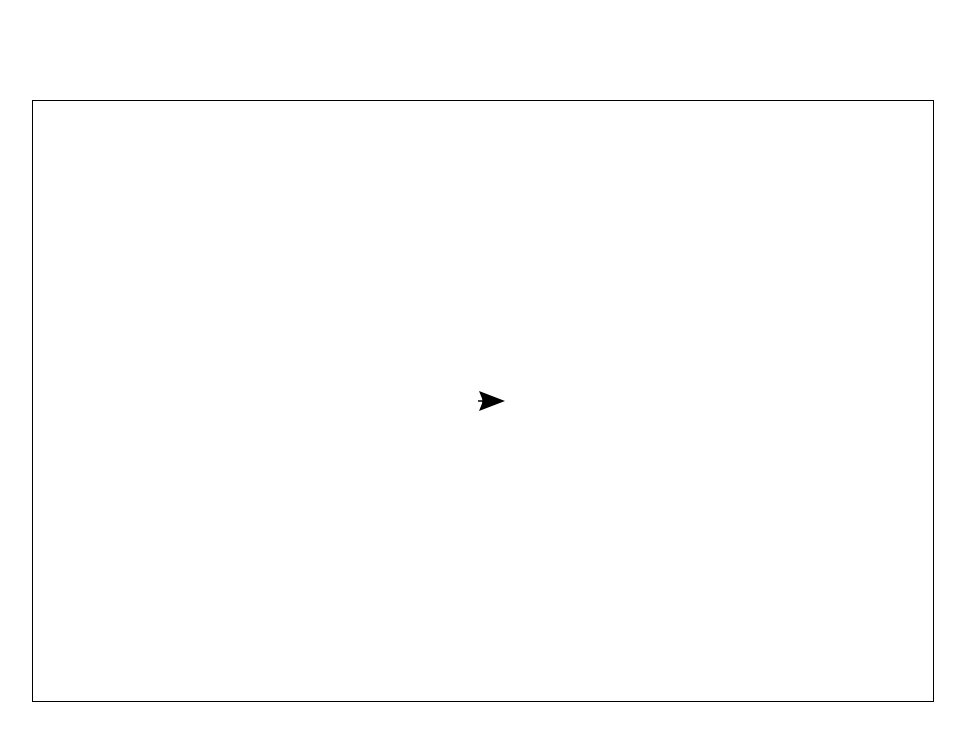
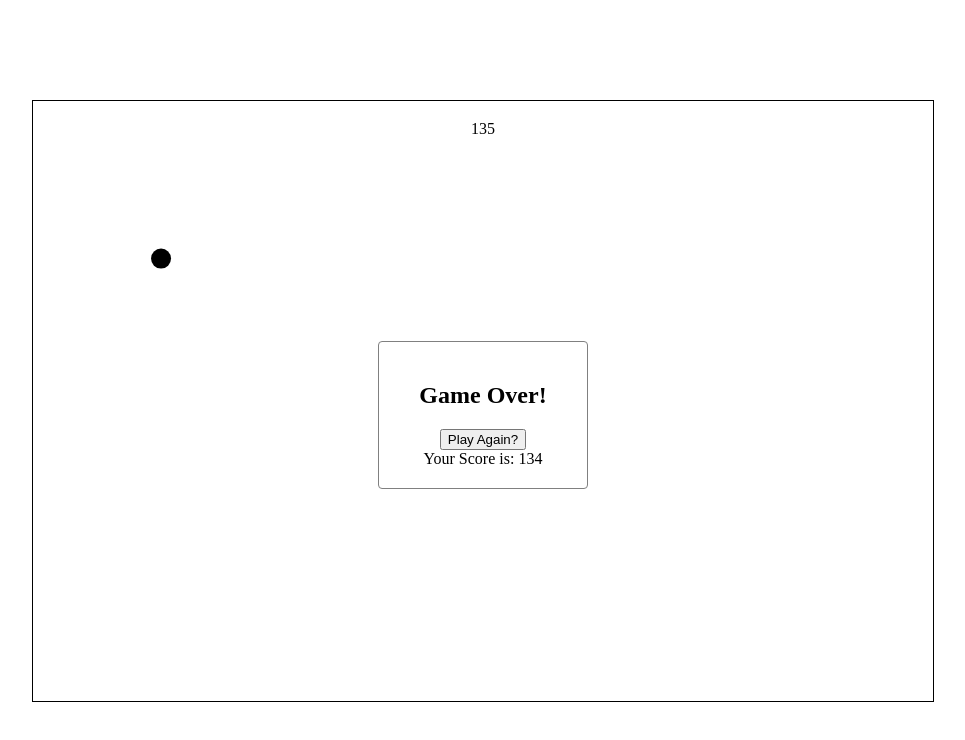
Before and after one commit to Nick-Howlett/Trigonometry-Wars, a website built with webpack: page dist/index.html in a window 1280 px wide. Both pictures are taken after a click on the button "Play". Shown: the whole page, without its empty margins (157-1122 px from the left). Built offline with Linux system fonts and the light colour scheme.

Commit message:
Create score overlay, initial scoring system

```diff
--- a/src/enemy.js
+++ b/src/enemy.js
@@ -1,12 +1,12 @@
 import {randomEdgePos, calculateVector, calculateTheta, relPosition} from './utils';
 
 class Enemy {
-  constructor(id, dims, vel){
+  constructor(id, dims){
     this.id = id;
     this.radius = 10;
     this.pos = relPosition([dims[0] / 2, dims[1] / 2], randomEdgePos(dims[0], dims[1]));
     const theta = calculateTheta(this.pos);
-    this.vec = calculateVector(theta, -2);
+    this.vec = calculateVector(theta, -4);
   }
 
   move(){
--- a/src/game.js
+++ b/src/game.js
@@ -5,14 +5,16 @@ import Laser from "./laser";
 import Enemy from './enemy';
 
 class Game {
-    constructor(canvas, ctx, finishOverlay){
+    constructor(canvas, ctx, finishOverlay, scoreOverlay){
         this.finishOverlay = finishOverlay;
+        this.scoreOverlay = scoreOverlay;
         this.canvas = canvas;
         this.ctx = ctx;
         this.dims = [canvas.width, canvas.height];
         this.mid = [canvas.width / 2, canvas.height / 2];
         this.player = new Player(this.mid);
         this.cursor = new Cursor();
+        this.score = 0;
         this.laser = null;
         this.enemies = [];
     }
@@ -27,8 +29,8 @@ class Game {
             this.laser  = new Laser(this.mid, calculateTheta(this.cursor.pos));
         });
         this.spawnInterval = setInterval(() => {
-            this.enemies.push(new Enemy(this.eid, this.dims, 12));
-        }, 5000);
+            this.enemies.push(new Enemy(this.eid, this.dims, 20));
+        }, 1000);
     }
 
     gameOver(){
@@ -36,18 +38,23 @@ class Game {
         clearInterval(this.spawnInterval);
         this.canvas.className = "inactive";
         this.finishOverlay.className = "overlay";
+        this.finishOverlay.innerHTML += `Your Score is: ${this.score}`;
     }
+
+
 
     check_collisions(){
         this.enemies.forEach(enemy => {
             if(this.laser && lineCircleCollision([this.laser.pos, this.laser.vec], enemy.pos, enemy.radius)){
                 delete this.enemies[this.enemies.indexOf(enemy)];
+                this.score += 100;
             }
             if(this.player.is_collided(enemy)) this.gameOver();
         });
     }
 
     render(){
+        this.scoreOverlay.innerHTML = `${this.score}`;
         this.ctx.clearRect(0, 0, this.dims[0], this.dims[1]);
         const rot = calculateTheta(this.cursor.pos) + (Math.PI / 2);
         this.player.draw(this.ctx, rot);
@@ -63,6 +70,7 @@ class Game {
         }
         this.enemies.forEach(enemy => enemy.move());
         this.check_collisions();
+        this.score++;
         this.render();
     }
 }
--- a/src/index.js
+++ b/src/index.js
@@ -5,10 +5,11 @@ document.addEventListener("DOMContentLoaded", () => {
     const ctx = canvas.getContext('2d');
     const overlays = Array.from(document.getElementsByClassName('overlay'));
     const gameOver = document.getElementById('game-over');
+    const scoreOverlay = document.getElementById('score-overlay');
     const play = Array.from(document.getElementsByClassName('play-button'));
     play.forEach(button => {
         button.addEventListener("click", () => {
-            const game = new Game(canvas, ctx, gameOver);
+            const game = new Game(canvas, ctx, gameOver, scoreOverlay);
             game.start();
             overlays.forEach(overlay => overlay.className = "overlay hidden");
             canvas.className = "active";
--- a/styles/page.css
+++ b/styles/page.css
@@ -19,7 +19,7 @@
     margin: 0 auto;
     position: absolute;
     top: 241px;
-    padding: 40px;
+    padding: 20px 40px;
     background: white;
     border: 1px solid grey;
     border-radius: 4px;
@@ -29,6 +29,11 @@
     align-items: center;
 }
 
+#score-overlay{
+    position: absolute;
+    top: 20px;
+}
+
 .hidden{
     display: none;
 }
```
Also changed, not shown: dist/index.html, dist/main.js.
